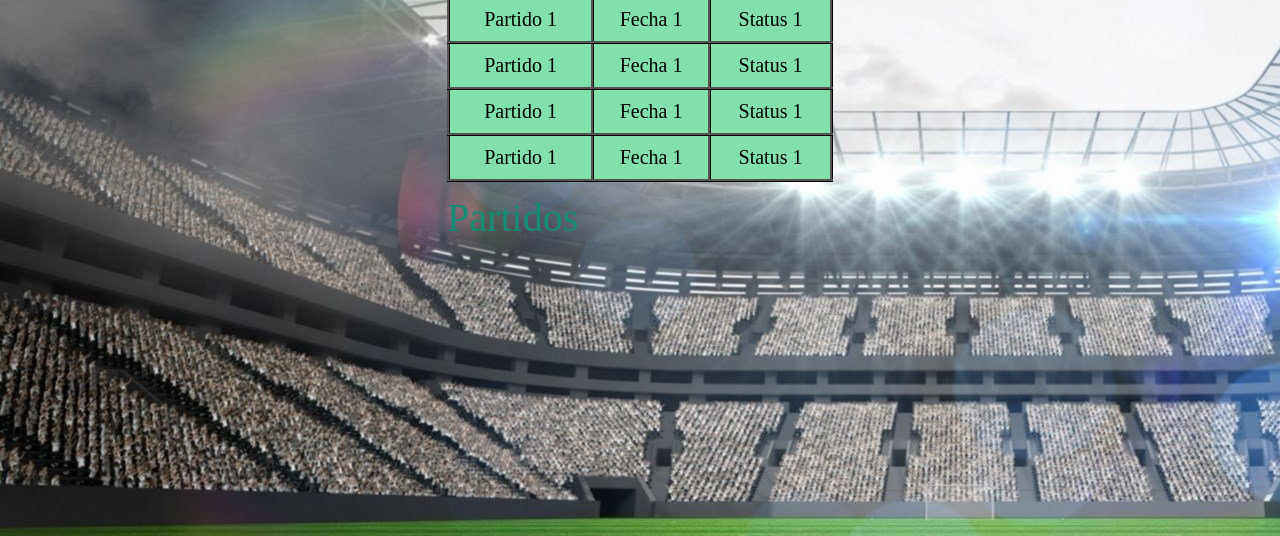
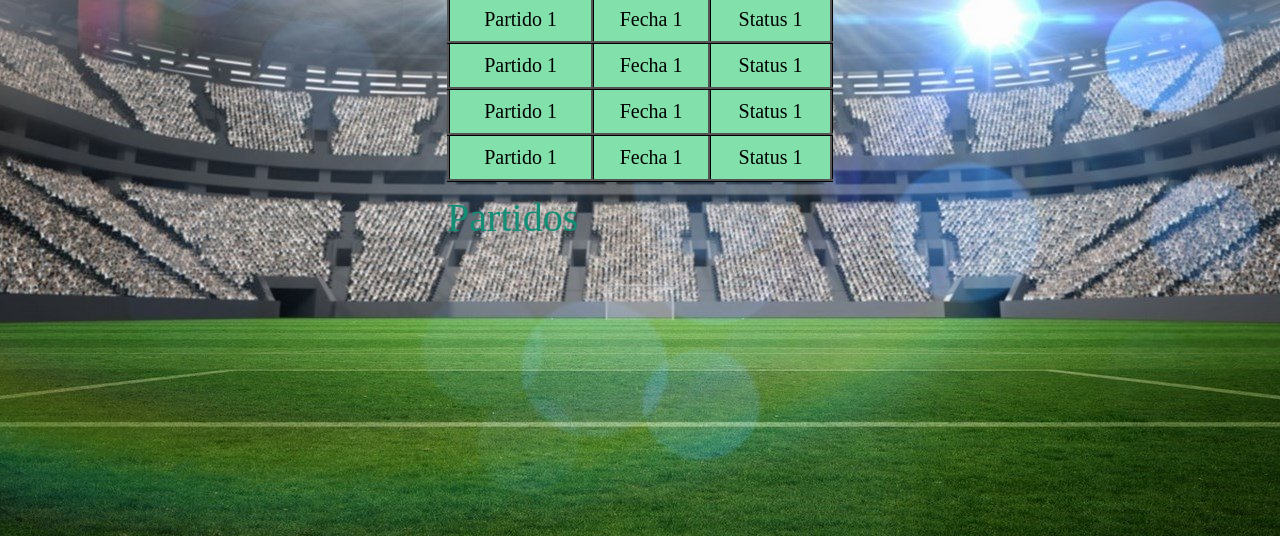
Before and after one commit to josevictorsamayoa/torneos, a CodeIgniter 4 app: template app/Views/partido.php in a window 1280 px wide. Shown: the part 264-800 px from the top of the page. Run offline with PHP 8.4 and a stand-in for CodeIgniter, Linux system fonts and the light colour scheme; the template is opened without the code that fills it, so the values that code supplies are empty; some libraries are stand-ins or nearby versions.

Commit message:
Update partido.css
update partido css

```diff
--- a/public/css/partido.css
+++ b/public/css/partido.css
@@ -1,12 +1,10 @@
 body {
 	margin: 0;
 	background-attachment: fixed;
-<<<<<<< HEAD
-=======
 	background-position: center center;
 	background-image: url(../img/estadio.jpg);
 	background-repeat: no repeat;
->>>>>>> 346e5bafba5b11adebe796bbcc6a47b20817e997
+
 }
 
 table{
```
